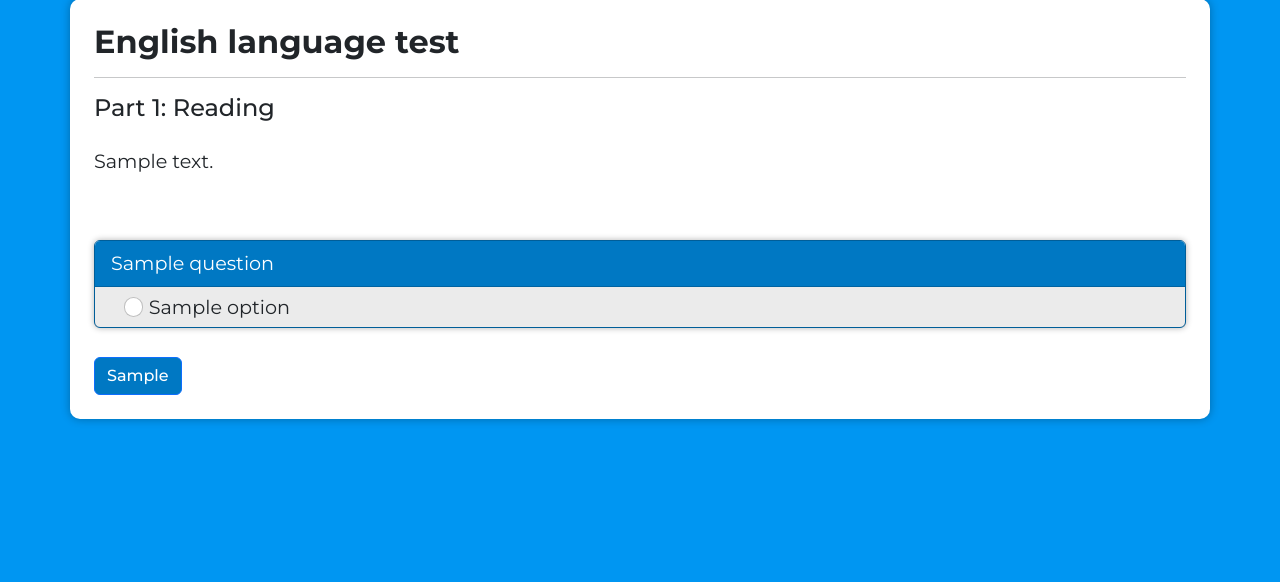
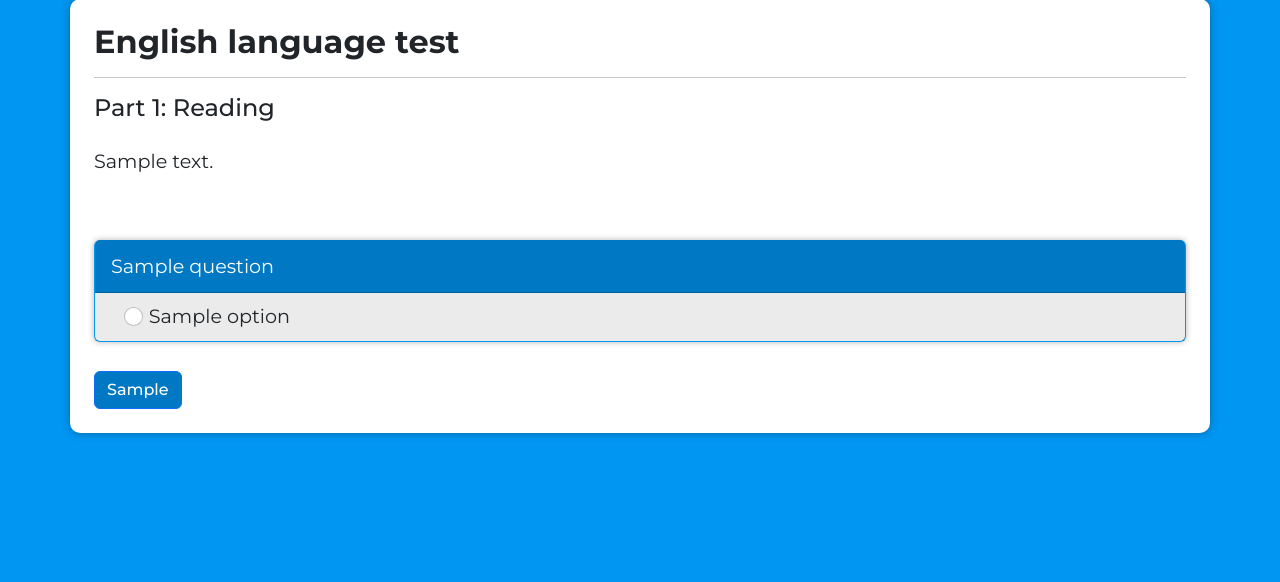
Before and after one commit to xKeiro/Evangelion, a Python web app: template templates/tests/english_language.jinja2 in a window 1280 px wide. Shown: the part 89-671 px from the top of the page. Run offline with Jinja, Linux system fonts and the light colour scheme; the template is opened without the code that fills it: most values are stand-ins (such as "Sample title", 1, 10 or a date in 2020).

Commit message:
Feature: Design Revisions 3.0

```diff
--- a/static/css/english_language_test.css
+++ b/static/css/english_language_test.css
@@ -19,22 +19,25 @@
 }
 
 .question-card{
+    border-top: none;
     margin-bottom: 1.5em;
     font-family: montserrat;
     font-size: 1.2em;
-    border-color: #005e99;
+    border-color: #0096f2;
     box-shadow: 0 0 6px rgba(0,0,0,0.3);
 }
 
 .card-header{
     background-color: #0078c3;
     color: white;
+    padding-top: 0.6em;
+    padding-bottom: 0.6em;
 }
 .answers-body{
     padding: 0;
 }
 .answer{
-    padding: 0 0 0 3em;
+    padding: 0.2em 0 0.2em 3em;
     margin-bottom: 0;
     transition: all 0.3s ease 0s;
     display: flex;
--- a/static/css/social_situation.css
+++ b/static/css/social_situation.css
@@ -7,7 +7,7 @@ img {
 }
 
 .card-header{
-    background-color: #0096f2;
+    background-color: #0078c3;
     color: white;
 }
 
--- a/static/css/work-motivation.css
+++ b/static/css/work-motivation.css
@@ -24,7 +24,7 @@ hr{
     font-size: 1.2em;
     display: flex;
     align-items: center;
-    font-weight: bold;
+
 }
 
 .question > p{
```
Also changed, not shown: static/css/tests.css (+19 -7 lines).
